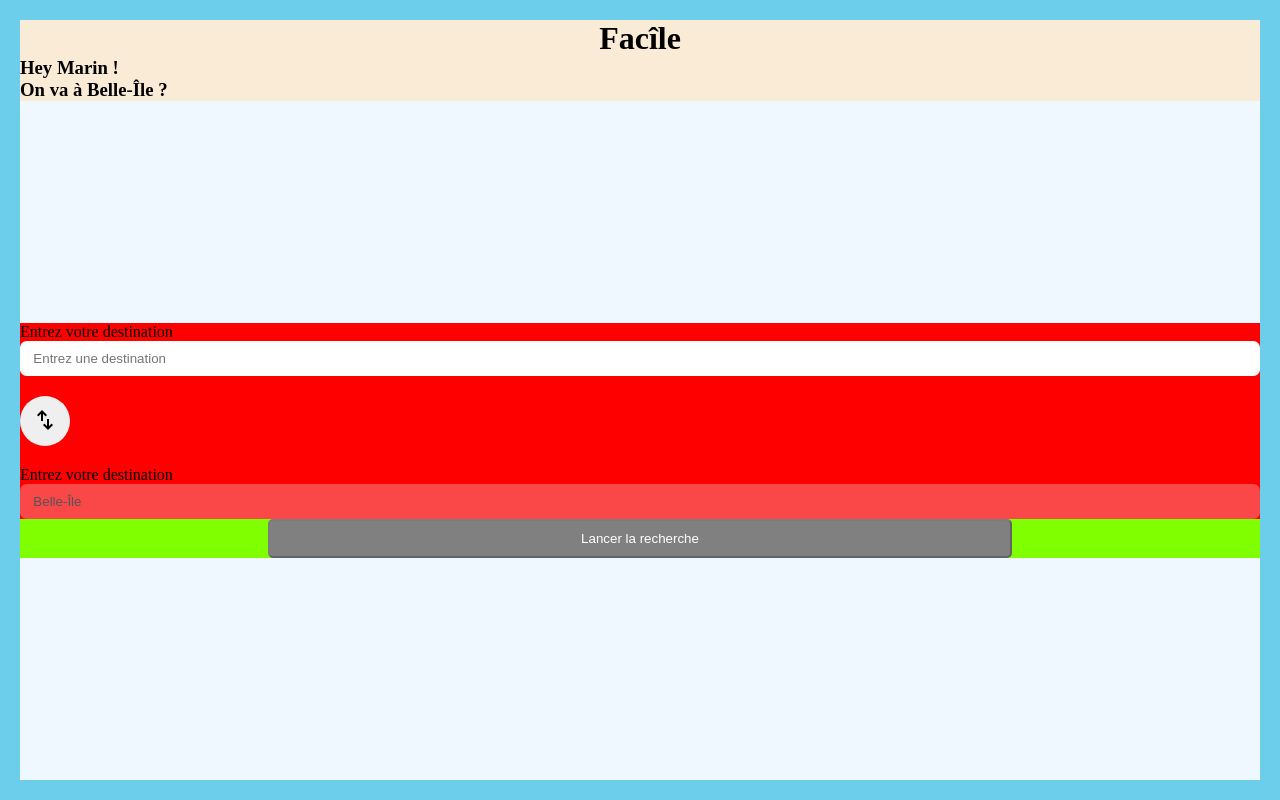
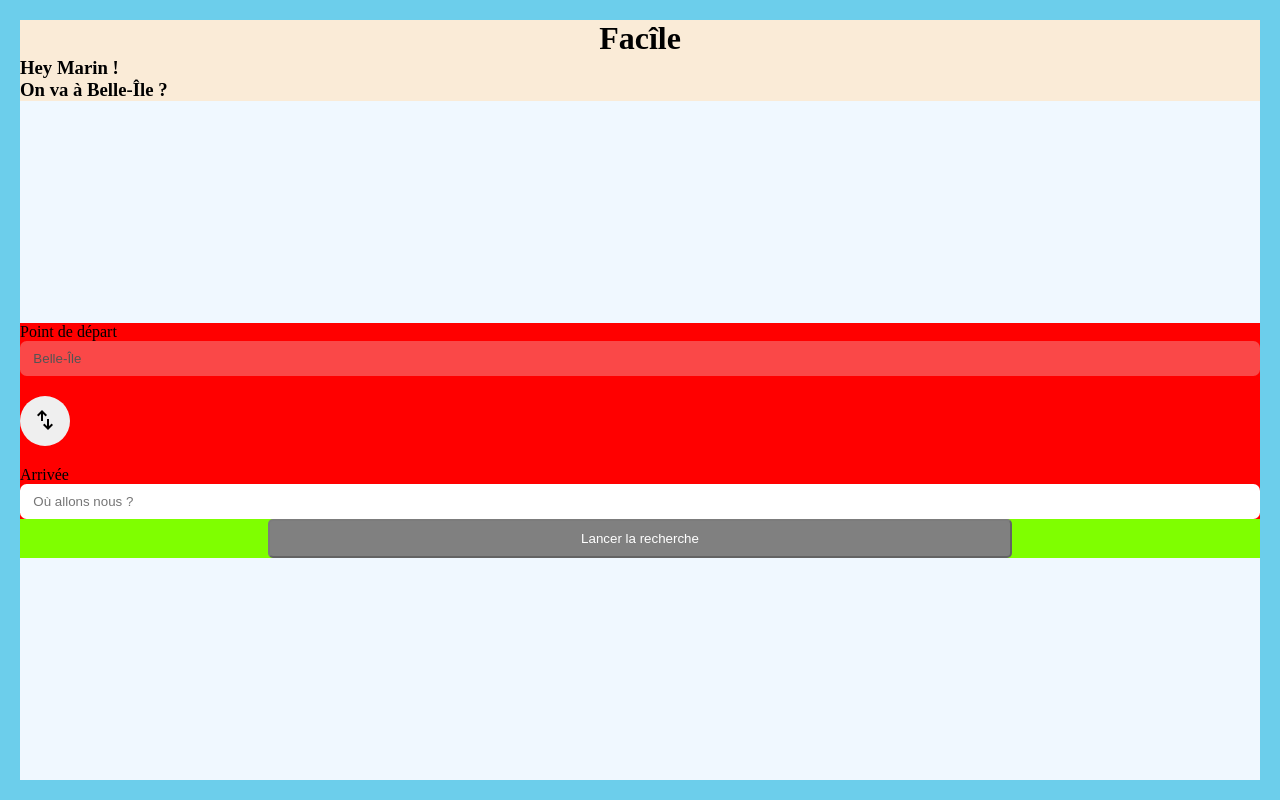
Before and after one commit to MarinB-56/facile, an Angular app in the folder frontend/: page / in a window 1280 px wide. Both pictures are taken after a click on the button "swap_vert". Built offline with nearby package versions, Linux system fonts and the light colour scheme; a web font is replaced by a local one.

Commit message:
Swap destination pickers when Swap button is used.
User can now choose if belle ile is the destination or the origin of the trip

```diff
--- a/frontend/src/app/trip-configurator/trip-destinations/trip-destinations.component.html
+++ b/frontend/src/app/trip-configurator/trip-destinations/trip-destinations.component.html
@@ -1,15 +1,34 @@
 <div class="trip-destination__pickers">
   <div>
-    <p>Entrez votre destination</p>
-    <app-destination-picker placeholderText='Entrez une destination' (selectedDestination)="onDestinationSelected($event)"></app-destination-picker>
+    <p>Point de départ</p>
+
+    @if(isTripOrigin()) {
+      <app-destination-picker
+        placeholderText="Départ: d'où partons nous ?"
+        (selectedDestination)="onDestinationSelected($event)">
+      </app-destination-picker>
+    } @else {
+      <app-destination-picker
+        valueText="Belle-Île" [isDisabled]="true">
+      </app-destination-picker>
+    }
   </div>
 
-  <button class="trip-destination__swap-button">
+  <button class="trip-destination__swap-button" (click)="swapDestinations()" >
     <span class="material-symbols-outlined">swap_vert</span>
   </button>
 
   <div>
-    <p>Entrez votre destination</p>
-    <app-destination-picker valueText="Belle-Île" [isDisabled]="true"></app-destination-picker>
+    <p>Arrivée</p>
+    @if(isTripOrigin()) {
+      <app-destination-picker
+        valueText="Belle-Île" [isDisabled]="true">
+      </app-destination-picker>
+    } @else {
+      <app-destination-picker
+        placeholderText="Où allons nous ?"
+        (selectedDestination)="onDestinationSelected($event)">
+      </app-destination-picker>
+    }
   </div>
 </div>
--- a/frontend/src/app/trip-configurator/trip-destinations/trip-destinations.component.ts
+++ b/frontend/src/app/trip-configurator/trip-destinations/trip-destinations.component.ts
@@ -1,4 +1,4 @@
-import { Component, EventEmitter, Output } from '@angular/core';
+import { Component, EventEmitter, Output, signal } from '@angular/core';
 import { DatePickerComponent } from "../trip-dates/date-picker/date-picker.component";
 import { DestinationPickerComponent } from "./destination-picker/destination-picker.component";
 import { Destination } from '../../models/destination.model';
@@ -12,8 +12,16 @@ import { Destination } from '../../models/destination.model';
 export class TripDestinationsComponent {
   @Output() selectedDestination = new EventEmitter<Destination>();
 
+  // La ville choisie par l'utilisateur est l'origine du voyage
+  isTripOrigin = signal<boolean>(true);
+
   // Récupération de la destination choisie par l'utilisateur
   onDestinationSelected(destination: Destination) {
     this.selectedDestination.emit(destination); // Envoi de la destination choisie au composant parent
   }
+
+  // Swap button
+  swapDestinations() {
+    this.isTripOrigin.set(!this.isTripOrigin());
+  }
 }
```
